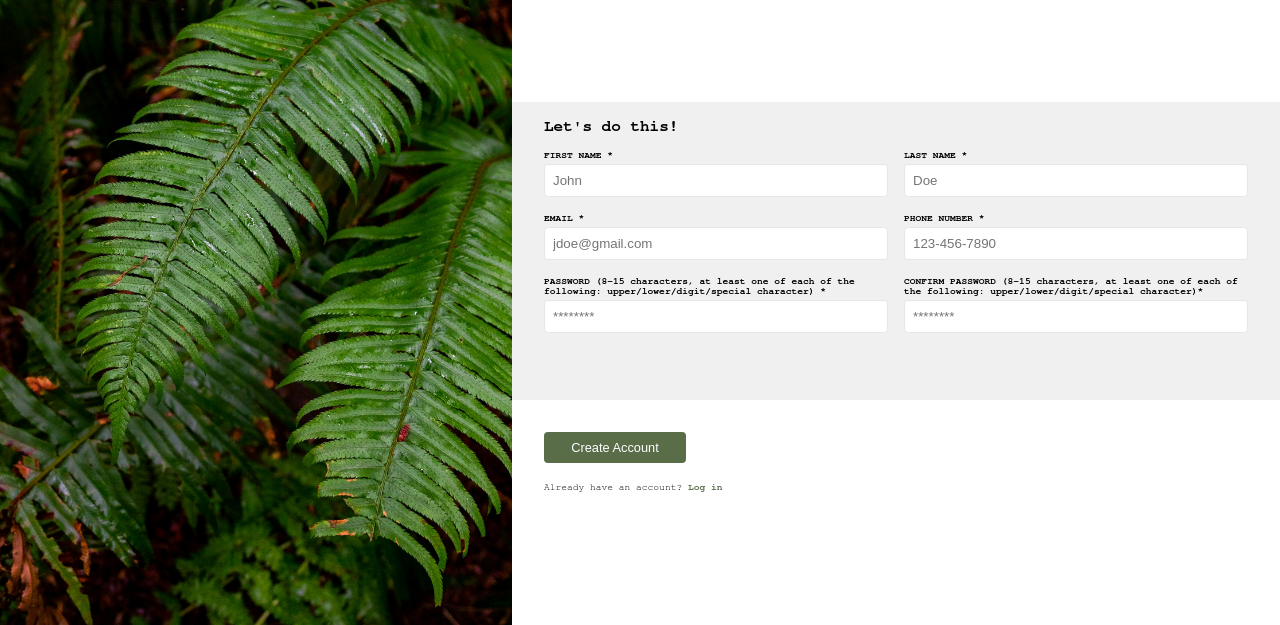
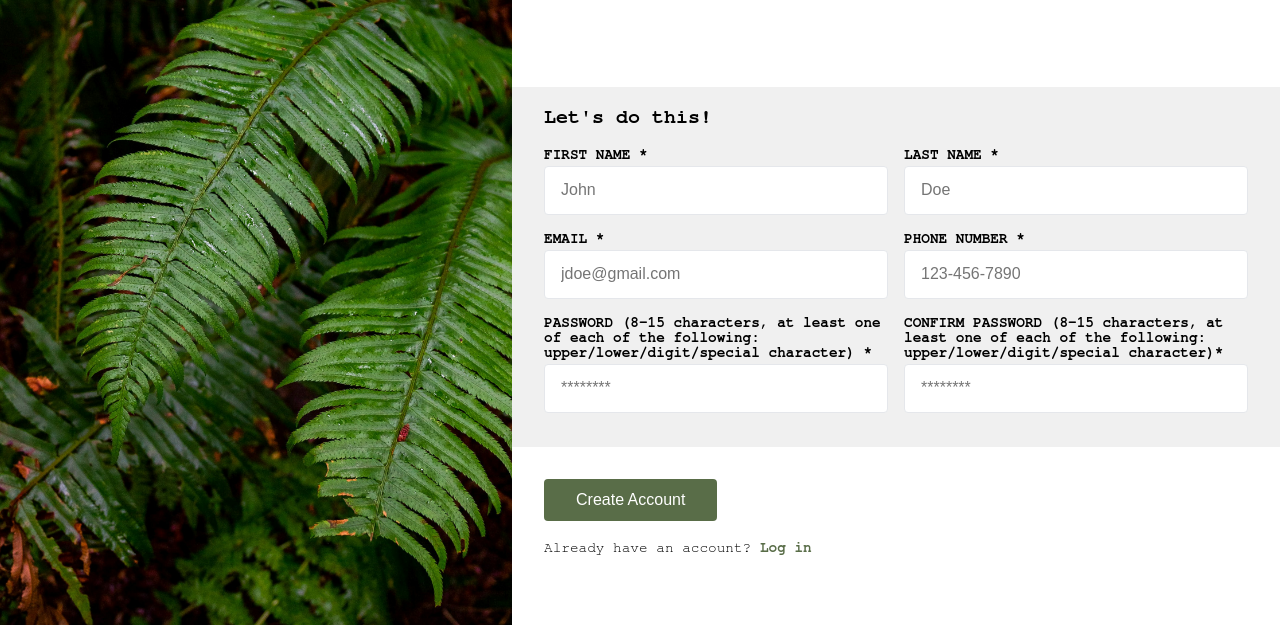
Before and after one commit to ctonneslan/sign-up-form, a plain HTML site: page index.html in a window 1280 px wide. Shown: the part 175-800 px from the top of the page. Drawn offline with Linux system fonts and the light colour scheme.

Commit message:
Fixed sizing issues with fonts.

```diff
--- a/styles.css
+++ b/styles.css
@@ -13,6 +13,7 @@
 body {
     margin: 0;
     padding: 0;
+    font-size: 20px;
 }
 
 .container {
@@ -96,13 +97,17 @@ body {
 label {
     margin-bottom: 0.25rem;
     font-weight: bold;
-    font-size: 0.6rem;
+    font-size: 0.9rem;
 }
 
 input {
-    padding: 0.5rem;
+    padding: 1rem;
     border: 1px solid #E5E7EB;
     border-radius: 4px;
+}
+
+input::placeholder {
+    font-size: 1rem;
 }
 
 .header {
@@ -133,8 +138,8 @@ input {
 
 .footer button {
     margin: 0;
-    padding: 0.5rem 1.7rem;
-    font-size: 0.8rem;
+    padding: 0.75rem 2rem;
+    font-size: 1rem;
     border-radius: 4px;
     border: none;
     background-color: #596D48;
@@ -143,7 +148,7 @@ input {
 }
 
 .footer p {
-    font-size: 0.6rem;
+    font-size: 0.9rem;
     margin: 0;
 }
 
```
